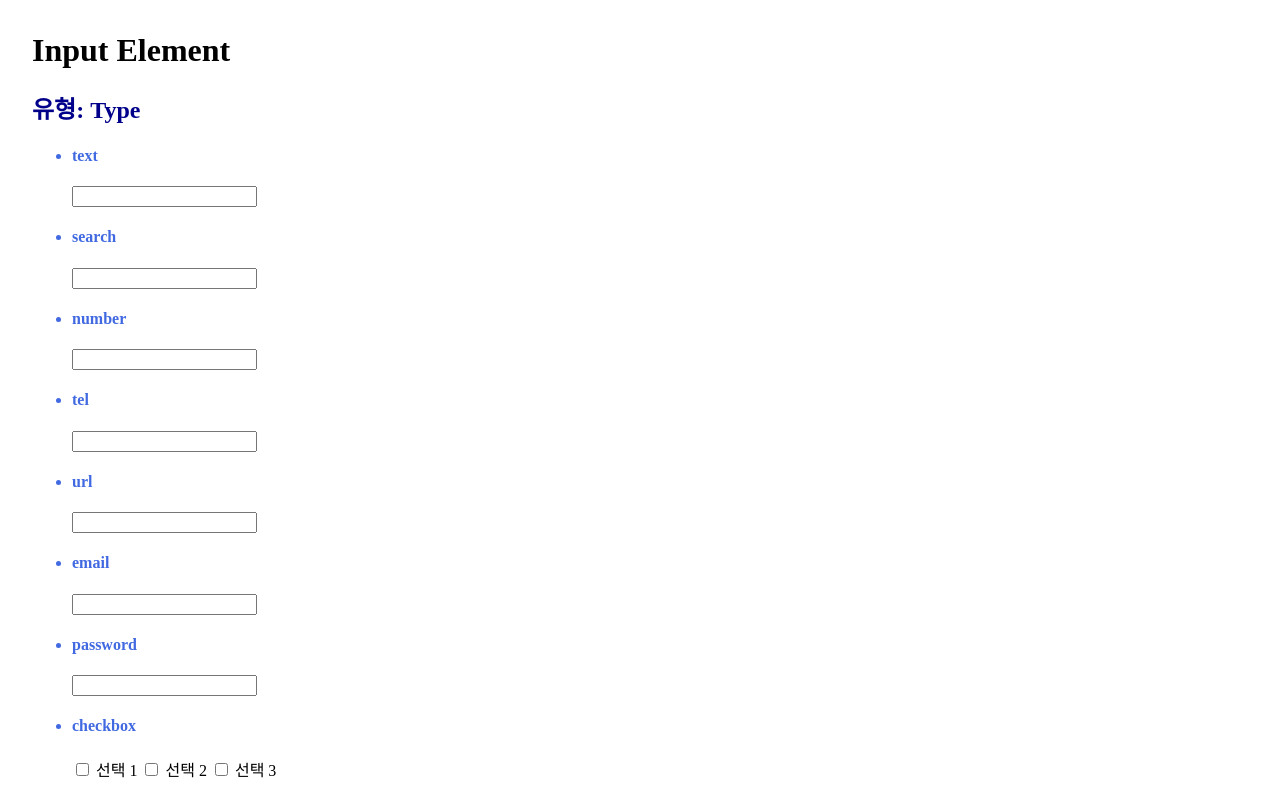
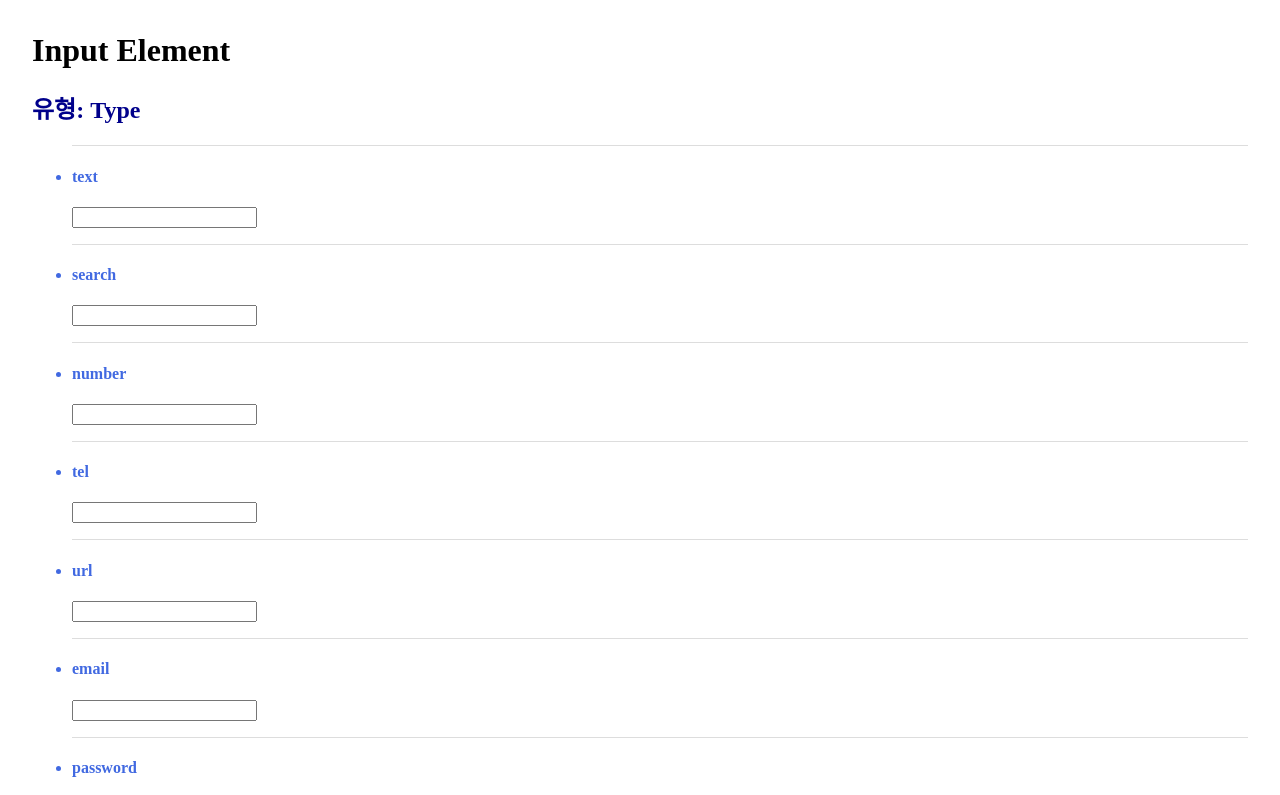
Before and after one commit to thegicode/html-forms, a website: page src/html/01.html in a window 1280 px wide. Shown: the top 795 px of the page. Drawn offline with Linux system fonts and the light colour scheme.

Commit message:
Update 01.html

```diff
--- a/src/html/01.html
+++ b/src/html/01.html
@@ -26,6 +26,11 @@
             margin-bottom: 5rem;
         }
 
+        li {
+            border-top: 1px solid #ddd;
+            padding-bottom: 1rem ;
+        }
+
         li::marker {
             color: RoyalBlue;
 
@@ -33,7 +38,6 @@
 
         .attribute li {
             padding: 1rem 0 3rem;
-            border-top: 1px solid #ddd;
         }
 
         input:invalid {
```
